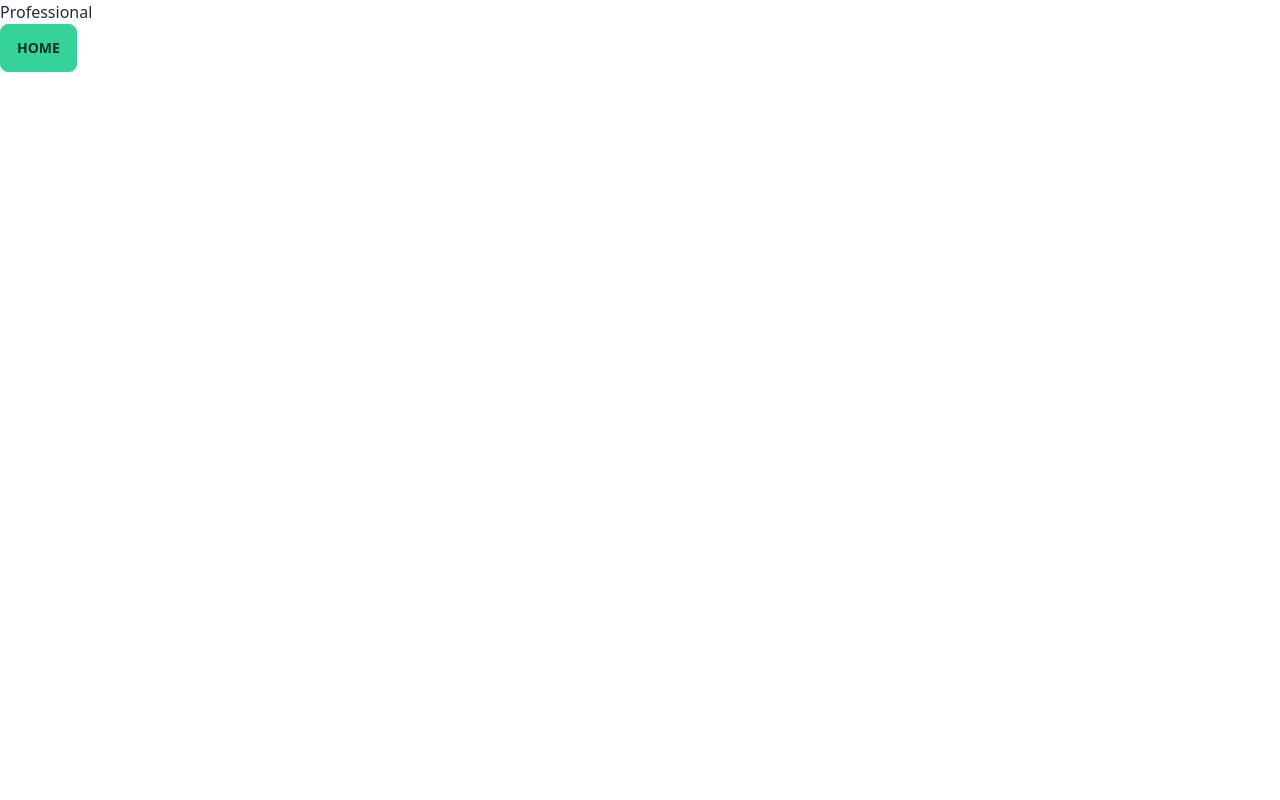
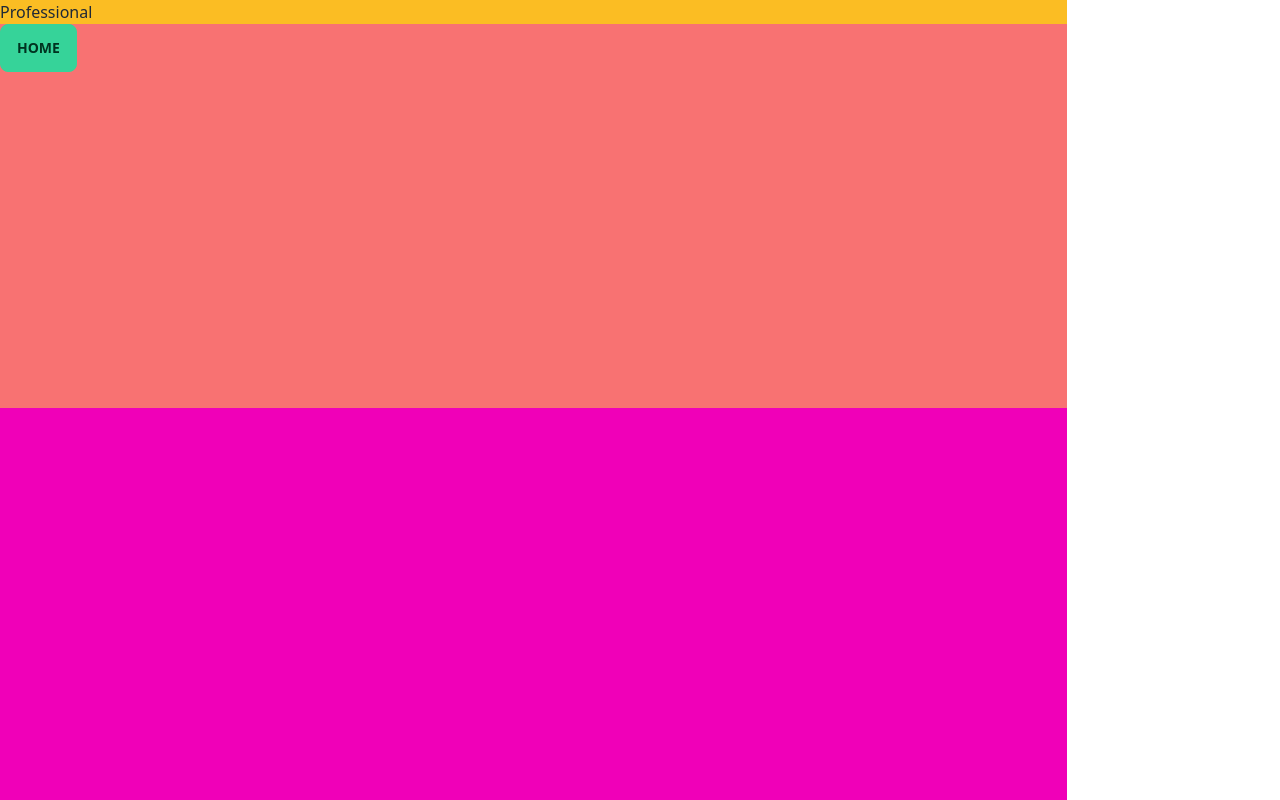
Before and after one commit to sbogucki12/bogoodski-nextjs-tailwind, a Next.js app: page /screens/Professional in a window 1280 px wide. Built offline with nearby package versions, Linux system fonts and the light colour scheme.

Commit message:
just messing around with bg css

```diff
--- a/pages/index.tsx
+++ b/pages/index.tsx
@@ -22,11 +22,11 @@ const Home: NextPage = (screen: {} | string) => {
   }
 
   return (
-    <div>
+    <div className="min-h-min h-screen" data-theme="night">
       <Head>
         <title>BOGOODSKI</title>
       </Head>
-      <div className="flex flex-col justify-center items-center h-screen" data-theme="night">
+      <div className="flex flex-col justify-center items-center h-full" >
 
     {(() => {
           switch (selectedScreen) {
--- a/pages/screens/Personal.tsx
+++ b/pages/screens/Personal.tsx
@@ -1,12 +1,20 @@
 import type { NextPage } from 'next'
 
 export interface Props {
-    setScreen: Function
-  }
+  setScreen: Function
+}
 
-const Personal: NextPage<Props> = ({setScreen}) => {
+const Personal: NextPage<Props> = ({ setScreen }) => {
 
-    return <div><h1>Personal</h1><button className="btn btn-success" onClick={() => setScreen('home')}>Home</button></div>
+  return (
+    <div >
+      <div>
+        <h1>Personal</h1>
+      </div>
+      <div >
+        <button className="btn btn-success" onClick={() => setScreen('home')}>Home</button>
+      </div>
+    </div>)
 }
 
 export default Personal;
--- a/pages/screens/Professional.tsx
+++ b/pages/screens/Professional.tsx
@@ -1,11 +1,19 @@
 import type { NextPage } from 'next'
 
 export interface Props {
-    setScreen: Function
-  }
+  setScreen: Function
+}
 
-const Professional: NextPage<Props> = ({setScreen}) => {
-    return <div><h1>Professional</h1><button className="btn btn-success" onClick={() => setScreen('home')}>Home</button></div>
+const Professional: NextPage<Props> = ({ setScreen }) => {
+  return (
+    <div className="min-h-screen bg-secondary w-5/6 fixed">
+      <div className="bg-warning h-5/6">
+        <h1>Professional</h1>
+      </div>
+      <div className="bg-error h-96">
+        <button className="btn btn-success" onClick={() => setScreen('home')}>Home</button>
+      </div>
+    </div>)
 }
 
 export default Professional;
```
